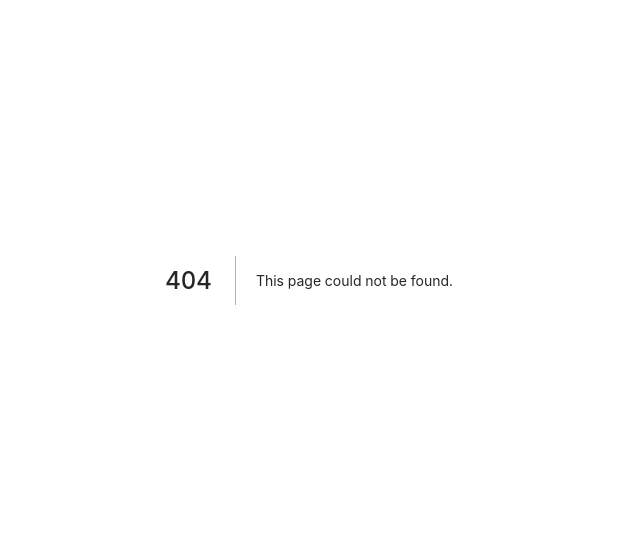
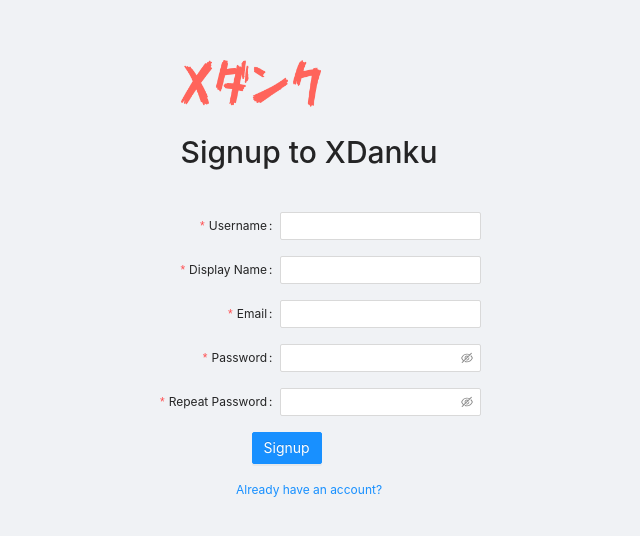
Before and after one commit to BlasmethiaN/XDReacc, a Next.js app: page /signup in a window 1280 px wide. Before the commit this address had no page. Shown: the part 120-656 px from the top of the page, without its empty margins (331-971 px from the left). Built offline with nearby package versions, Linux system fonts and the light colour scheme.

Commit message:
signup+login

```diff
--- a/src/components/common/Box.ts
+++ b/src/components/common/Box.ts
@@ -9,7 +9,6 @@ export type BoxProps = {
   padding?: string
   fullWidth?: boolean
   gap?: string
-  flexGrow?: number
 }
 
 const Box = styled.div<BoxProps>`
@@ -21,7 +20,6 @@ const Box = styled.div<BoxProps>`
   padding: ${({ padding }) => padding};
   flex-wrap: ${({ flexWrap }) => flexWrap};
   gap: ${({ gap }) => gap};
-  flex-grow: ${({ flexGrow }) => flexGrow};
 `
 
 export type AlignItems = 'stretch' | 'center' | 'flex-start' | 'flex-end'
--- a/src/components/common/Navbar.tsx
+++ b/src/components/common/Navbar.tsx
@@ -12,11 +12,11 @@ const Navbar = () => (
     <Box flex fullWidth justifyContent="space-between" alignItems="center" gap="30px">
       <Box flex gap="20px" alignItems="center">
         <Sidemenu />
-        <Link href="#">
+        <Link href="/">
           <XDlogo src="/xdanku_logo.png" alt="XDanku logo" />
         </Link>
       </Box>
-      <Box flex alignItems="center" flexGrow={2} style={{ maxWidth: '500px' }}>
+      <Box flex alignItems="center" style={{ maxWidth: '500px', flexGrow: 2 }}>
         <SearchBar />
       </Box>
       <Box flex alignItems="center" flexDirection="row" gap="10px">
--- a/src/components/common/Profile.tsx
+++ b/src/components/common/Profile.tsx
@@ -14,7 +14,7 @@ const ImgProfile = styled.img`
 const Profile = () => {
   return (
     <Box flex alignItems="center" gap="10px">
-      <Link href="#">
+      <Link href="login">
         <Button type="primary" size="large">
           Login
         </Button>
--- /dev/null
+++ b/src/components/index/SignupForm.tsx
@@ -0,0 +1,78 @@
+import React from 'react'
+import { Form, Input, Button } from 'antd'
+
+const layout = {
+  labelCol: { span: 10 },
+  wrapperCol: { span: 16 },
+}
+const tailLayout = {
+  wrapperCol: { offset: 8, span: 16 },
+}
+
+const SignupForm = () => {
+  const onFinish = (values: any) => {
+    console.log('Success:', values)
+  }
+
+  const onFinishFailed = (errorInfo: any) => {
+    console.log('Failed:', errorInfo)
+  }
+
+  return (
+    <Form
+      {...layout}
+      name="basic"
+      initialValues={{ remember: true }}
+      onFinish={onFinish}
+      onFinishFailed={onFinishFailed}
+    >
+      <Form.Item
+        label="Username"
+        name="username"
+        rules={[{ required: true, message: 'Please input your username!' }]}
+      >
+        <Input />
+      </Form.Item>
+
+      <Form.Item
+        label="Display Name"
+        name="displayName"
+        rules={[{ required: true, message: 'Please input your Display Name!' }]}
+      >
+        <Input />
+      </Form.Item>
+
+      <Form.Item
+        label="Email"
+        name="email"
+        rules={[{ required: true, message: 'Please input your email!' }]}
+      >
+        <Input />
+      </Form.Item>
+
+      <Form.Item
+        label="Password"
+        name="password"
+        rules={[{ required: true, message: 'Please input your password!' }]}
+      >
+        <Input.Password />
+      </Form.Item>
+
+      <Form.Item
+        label="Repeat Password"
+        name="repeatPassword"
+        rules={[{ required: true, message: 'Please input your password again!' }]}
+      >
+        <Input.Password />
+      </Form.Item>
+
+      <Form.Item {...tailLayout}>
+        <Button type="primary" htmlType="submit" size="large">
+          Signup
+        </Button>
+      </Form.Item>
+    </Form>
+  )
+}
+
+export default SignupForm
--- /dev/null
+++ b/src/pages/signup.tsx
@@ -0,0 +1,37 @@
+import { Content, Layout, XDlogo } from '../components/common/Layout.styled'
+
+import React from 'react'
+import Box from '../components/common/Box'
+import styled from 'styled-components'
+import Link from 'next/link'
+import SignupForm from '../components/index/SignupForm'
+
+const H1 = styled.h1`
+  font-size: 30px;
+  padding-bottom: 20px;
+`
+
+const LoginPage = () => (
+  <Layout>
+    <Content style={{ display: 'flex' }}>
+      <Box
+        flex
+        justifyContent="center"
+        alignItems="center"
+        style={{ flexGrow: 1 }}
+        flexDirection="column"
+      >
+        <Box flex gap="20px" flexDirection="column">
+          <Link href="/">
+            <XDlogo src="/xdanku_logo.png" alt="XDanku logo" />
+          </Link>
+          <H1>Signup to XDanku</H1>
+        </Box>
+        <SignupForm />
+        <Link href="login">Already have an account?</Link>
+      </Box>
+    </Content>
+  </Layout>
+)
+
+export default LoginPage
--- a/styles/antd-vars.less
+++ b/styles/antd-vars.less
@@ -28,3 +28,4 @@
 @layout-body-background: @xd-primary-dark;
 @input-bg: @white;
 @drawer-header-padding: @padding-md @padding-lg;
+@input-color: @xd-primary-dark;
```
Also changed, not shown: src/components/index/LoginForm.tsx (added, +58 -0 lines), src/pages/login.tsx (added, +37 -0 lines).
